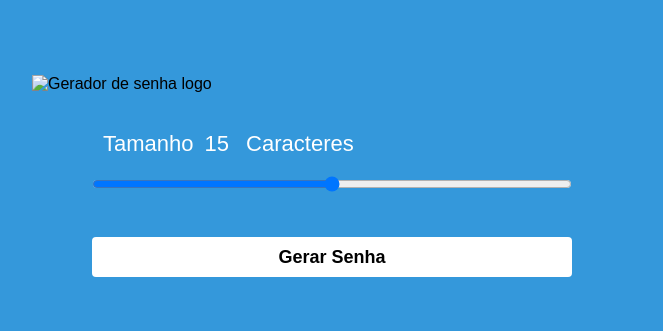
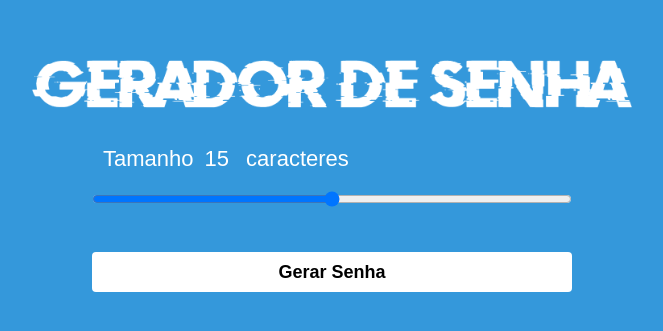
Before and after one commit to Marcusvcsilva/Gerador-de-Senha, a plain HTML site: page index.html in a window 1280 px wide. Shown: the part 217-548 px from the top of the page, without its empty margins (308-971 px from the left). Drawn offline with Linux system fonts and the light colour scheme.

Commit message:
Update index.html

```diff
--- a/index.html
+++ b/index.html
@@ -9,10 +9,10 @@
 </head>
 <body>
 
-    <img class="logo" src="assets/images/" alt="Gerador de senha logo">
+    <img class="logo" src="assets/images/logo.png" alt="Gerador de senha logo">
 
     <main class="container-input">
-        <span>Tamanho<span id="valor"></span> Caracteres</span>
+        <span>Tamanho<span id="valor"></span> caracteres</span>
         <input id="slider" class="slider" type="range" min="5" max="25" value="15">
 
         <button id="button" class="button-cta" onclick="generatePassword()">Gerar Senha</button>
```
